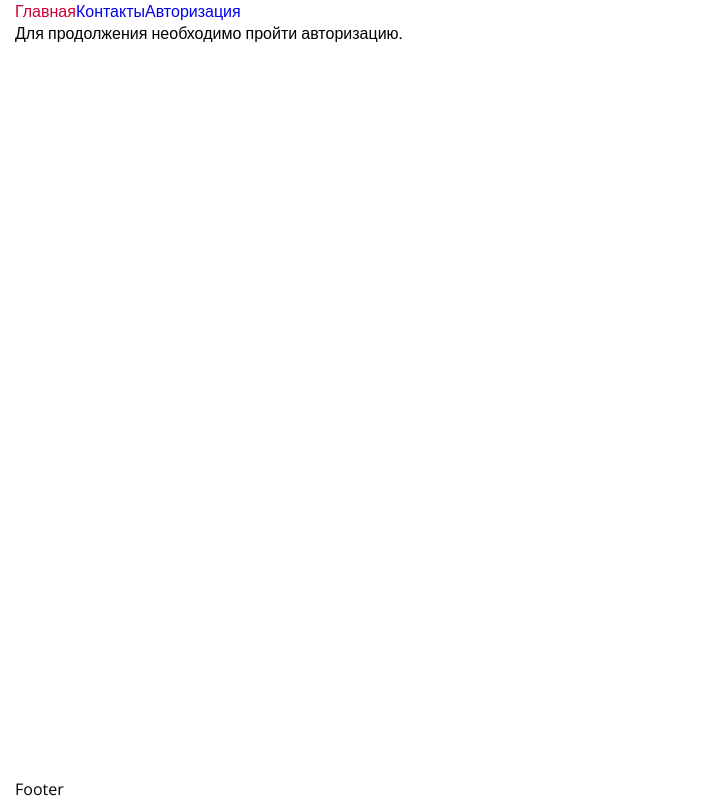
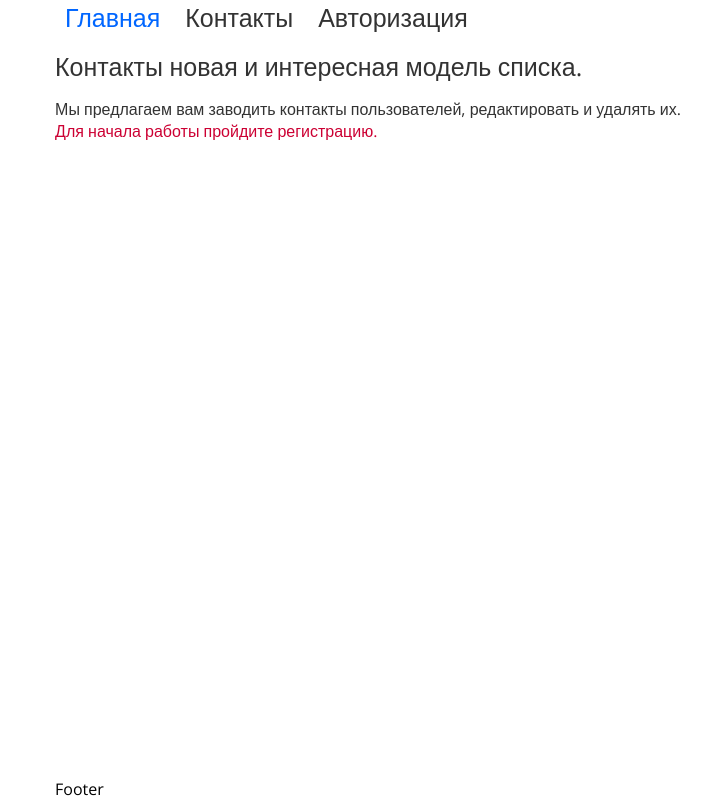
Before and after one commit to Binatik/contacts, a React app: page / in a window 1280 px wide. Shown: the whole page, without its empty margins (0-728 px from the left). Built offline with nearby package versions, Linux system fonts and the light colour scheme.

Commit message:
главная страница

```diff
--- a/src/components/Header.jsx
+++ b/src/components/Header.jsx
@@ -7,12 +7,36 @@ import { Burger } from "@cmp/Burger";
 //StyledComponents
 import { Container } from "@src/store/styleComponents";
 
+const FlexContainer = styled(Container)`
+  display: flex;
+  justify-content: center;
+  align-items: center;
+`;
+
+const Navigation = styled.nav`
+  flex: 1 1 auto;
+  padding: 0 10px;
+`;
+
+const Items = styled.ul`
+  list-style-type: none;
+  padding: 0;
+  display: flex;
+  align-items: center;
+  flex-wrap: wrap;
+`;
+
+const Item = styled.li`
+  margin: 0 1.563em 0 0;
+`;
+
 const Link = styled(NavLink)`
-  display: inline-block;
-  text-decoration: none;
+  font-size: 1.563rem;
+  color: ${props => props.theme.colors.main};
+  transition: color 0.2s;
 
   &.active {
-    color: ${props => props.theme.colors.auxiliary};
+    color: ${props => props.theme.colors.secondary};
   }
 `;
 
@@ -20,18 +44,29 @@ const Header = ({ ...props }) => {
   return (
     <>
       <header>
-        <Container>
+        <FlexContainer>
+          <Navigation>
+            <Items>
+              <Item>
                 <Link {...props} to="/">
                   Главная
                 </Link>
+              </Item>
+              <Item>
                 <Link {...props} to="/404">
                   Контакты
                 </Link>
+              </Item>
+              <Item>
                 <Link {...props} to="auth">
                   Авторизация
                 </Link>
+              </Item>
+            </Items>
+          </Navigation>
+
           <Burger />
-        </Container>
+        </FlexContainer>
       </header>
     </>
   );
--- a/src/pages/Index.jsx
+++ b/src/pages/Index.jsx
@@ -1,13 +1,38 @@
 import React from "react";
+import styled from "styled-components";
+
+import { NavLink } from "react-router-dom";
 
 //StyledComponents
 import { Container } from "@src/store/styleComponents";
+
+const Title = styled.h2`
+  margin: 15px 0;
+  color: ${props => props.theme.colors.main};
+  font-size: 1.563rem;
+`;
+
+const Text = styled.p`
+  color: ${props => props.theme.colors.main};
+  font-size: 1rem;
+`;
+
+const Info = styled(NavLink)`
+  color: ${props => props.theme.colors.auxiliary};
+  transition: color 0.2s;
+
+  &:hover {
+    color: #9966CC;
+  }
+`;
 
 const Index = () => {
   return (
     <>
       <Container>
-        <h2>Для продолжения необходимо пройти авторизацию.</h2>
+        <Title>Контакты новая и интересная модель списка.</Title>
+        <Text>Мы предлагаем вам заводить контакты пользователей, редактировать и удалять их.</Text>
+        <Info to="auth">Для начала работы пройдите регистрацию.</Info>
       </Container>
     </>
   );
--- a/src/store/styleComponents.js
+++ b/src/store/styleComponents.js
@@ -1,7 +1,7 @@
 import styled from "styled-components";
 
 export const Container = styled.div`
-  max-width: 1290px;
+  max-width: ${props => props.theme.container.maxWidth};
   margin: 0 auto;
   padding: 0 15px;
 `;
--- a/src/store/theme.js
+++ b/src/store/theme.js
@@ -2,7 +2,7 @@ export const theme = {
   container: {
     margin: "0 auto",
     padding: "10px 15px",
-    maxWidth: "1920.92px",
+    maxWidth: "1199.92px",
   },
 
   colors: {
```
Lines whose indentation alone changed are shown as unchanged.
